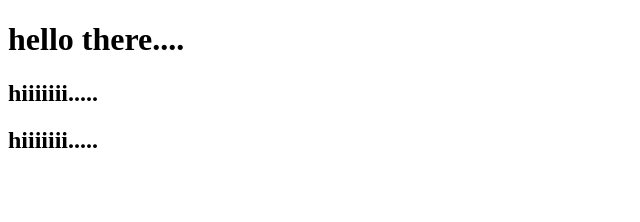
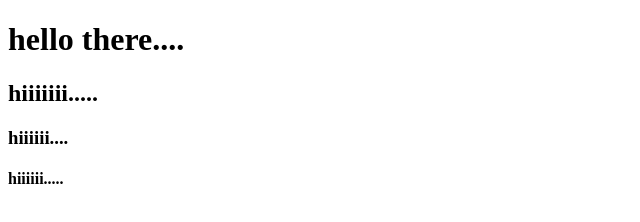
Before and after one commit to sahilkolhe/repo-1, a plain HTML site: page index.html in a window 1280 px wide. Shown: the whole page, without its empty margins (0-640 px from the left). Drawn offline with Linux system fonts and the light colour scheme.

Commit message:
initial commit 3

```diff
--- a/index.html
+++ b/index.html
@@ -9,7 +9,7 @@
 <body>
     <h1>hello there....</h1>
     <h2>hiiiiiii.....</h2>
-    <h2>hiiiiiii.....</h2>
-
+    <h3>hiiiiii....</h3>
+    <h4>hiiiiii.....</h4>
 </body>
 </html>
```
